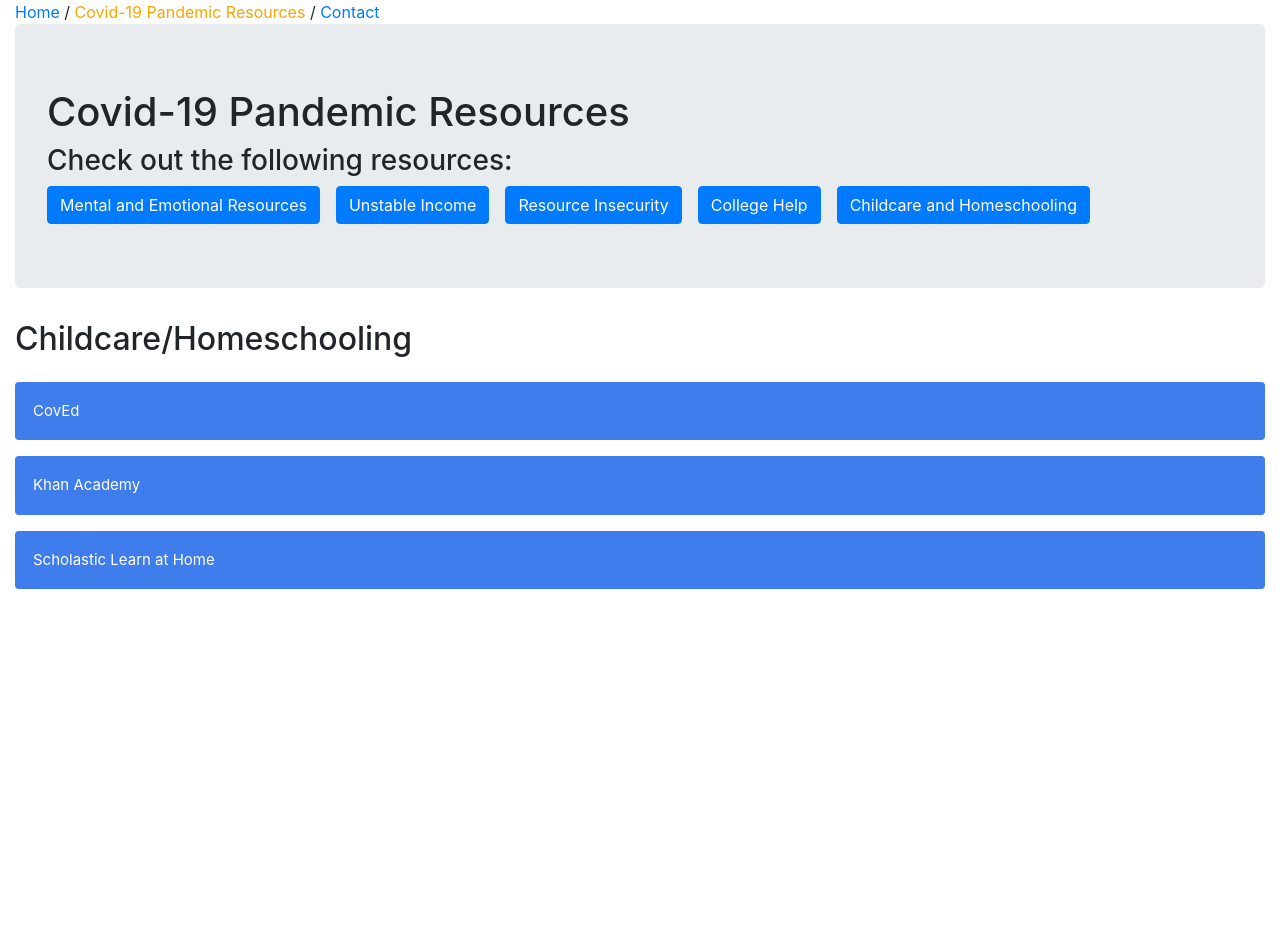
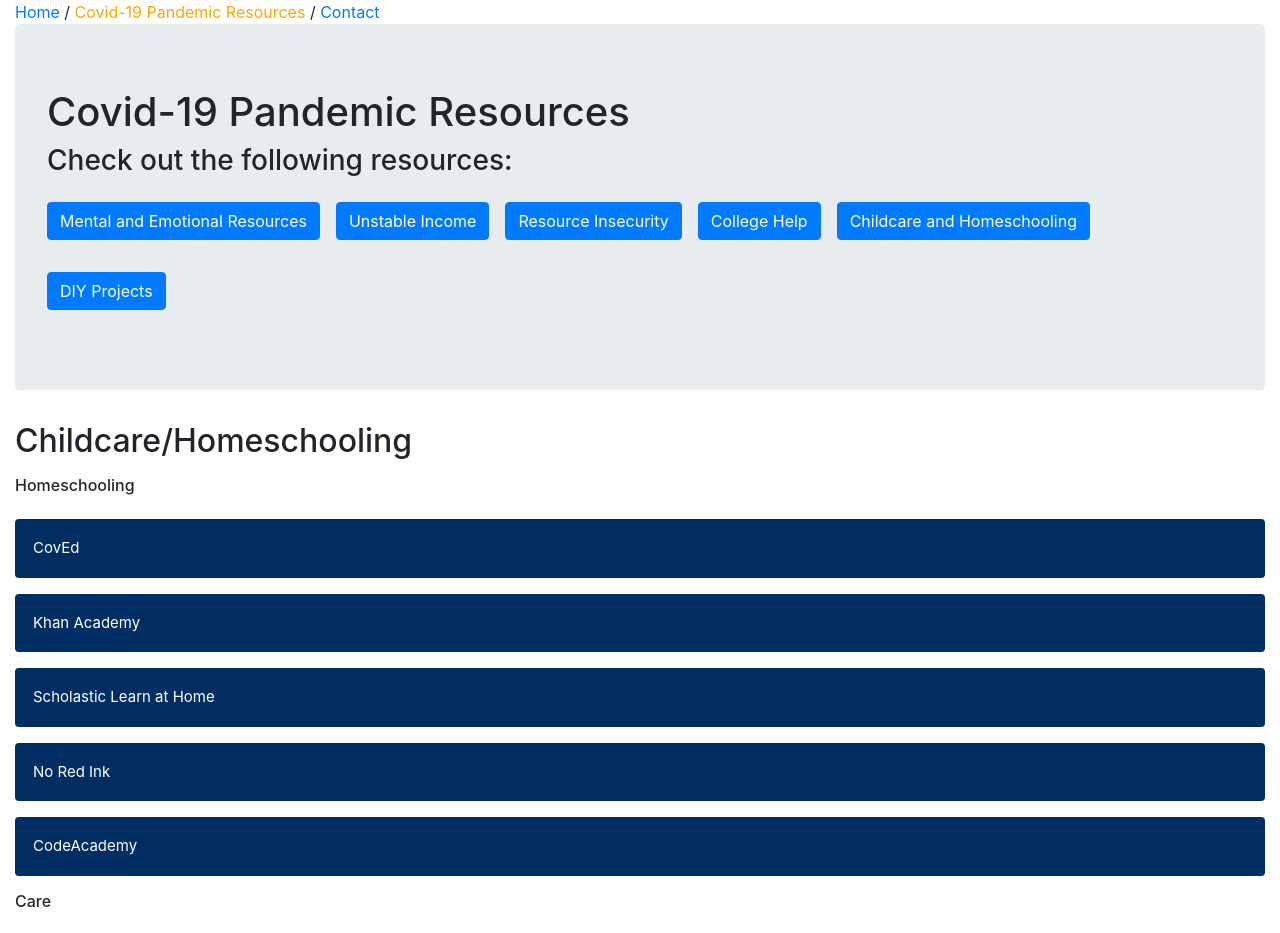
Before and after one commit to MattLiu-mygit/JHU-Help, a React (Create React App) app: page /covid-19/childcare in a window 1280 px wide. Shown: the top 933 px of the page. Before the commit the page ends 800 px from the top, so only its background shows below. Built offline with nearby package versions, Linux system fonts and the light colour scheme.

Commit message:
Childcare and DIY page finished implementation, Report page boilerplate set up.

```diff
--- a/src/components/covid-19/ChildcarePage.js
+++ b/src/components/covid-19/ChildcarePage.js
@@ -4,20 +4,43 @@
 const ChildcarePage = () => {
     return (<>
         <h2>Childcare/Homeschooling</h2>
-        <Collapsible title='CovEd' content={<>
+        <p></p>
+        <h6>Homeschooling</h6>
+        <Collapsible className='outerCollapsible' title='CovEd' content={<>
             <p>One-on-one tutoring</p>
             <p>A free platform started by university students that pairs undergraduate mentors with K-12 students who have been affected by school closures. The goal of this virtual service is to provide a resource for students including tutoring, college preparation, and mentorship.</p>
             <p>Find out more and sign up <a href='https://www.coved.org/resources'>here</a>.</p>
         </>} />
-        <Collapsible title='Khan Academy' content={<>
+        <Collapsible className='outerCollapsible' title='Khan Academy' content={<>
             <p>Pre-recorded classes</p>
             <p>Leader in free, high‐​quality, online learning content for kids to college students, Khan Academy offers no‐​cost YouTube instructional videos in a wide range of content areas, including all levels of mathematics, English language arts, science, history, computer science and programming, and SAT preparation. </p>
             <p><b>Content is aligned with state curriculum standards</b>, and parents can view and track their children’s progress. Khan Academy is widely used in schools across the country and can be a great resource for in‐​home learning.</p>
             <p>Start learning with them <a href='http://www.khanacademy.org/'>here</a></p>
         </>} />
-        <Collapsible title='Scholastic Learn at Home' content={<>
+        <Collapsible className='outerCollapsible' title='Scholastic Learn at Home' content={<>
             <p>Free lessons for kids Pre-K-9</p>
             <p>Start learning with them <a href='https://classroommagazines.scholastic.com/support/learnathome.html'>here</a>.</p>
+        </>} />
+        <Collapsible className='outerCollapsible' title='No Red Ink' content={<>
+            <p>Free, online writing and grammar resource for learners of all ages to practice and refine their writing skills. </p>
+            <p><b>Sign up as a teacher</b> (you can use your home as a school), <b>create a learner profile for your child</b>, and then <b>allow your child to log in to the student account</b> and get practicing.</p>
+            <p>Sign up <a href='https://www.noredink.com/'>here</a>.</p>
+        </>} />
+        <Collapsible className='outerCollapsible' title='CodeAcademy' content={<>
+            <p>Learn in‐​demand skills like coding in different programming languages, web development, design, and data science. </p>
+            <p>Codecademy offers free access to basic lessons, with the option to pay for more advanced courses if your kids get really into it.</p>
+            <p>Sign up <a href='https://www.codecademy.com/'>here</a>.</p>
+        </>} />
+        <p></p>
+        <h6>Care</h6>
+        <Collapsible className='outerCollapsible' title='Baltimore Area Babysitters/Daycare' content={<>
+            <p>Informal network of JHU affiliates and Baltimore locals helping each other out in this time of need.</p>
+            <p>Look under childcare/petcare tab.</p>
+            <p>Learn more <a href='https://docs.google.com/spreadsheets/d/1ReeJZuaIu1WYKZjCPH0pGC44Ot63P6fNjkZR1yuKt64/edit?usp=sharing'>here</a>.</p>
+        </>} />
+        <Collapsible className='outerCollapsible' title='Free Delivered Baby Formula' content={<>
+            <p>Phone: 718-405-9111</p>
+            <p><b>New York only.</b></p>
         </>} />
     </>);
 }
--- a/src/components/covid-19/CovidHome.js
+++ b/src/components/covid-19/CovidHome.js
@@ -8,6 +8,7 @@
 import ResourceInsecurityPage from './ResourceInsecurityPage';
 import CollegeHelpPage from './CollegeHelpPage';
 import ChildcarePage from './ChildcarePage';
+import DIYPage from './DIYPage';
 
 const CovidHome = () => {
 
@@ -15,17 +16,19 @@
         <div className='jumbotron'>
             <h1>Covid-19 Pandemic Resources</h1>
             <h3>Check out the following resources:</h3>
-            <Link to='/covid-19/mental-emotional' className='btn btn-primary'>Mental and Emotional Resources</Link>
-            <span style={{ marginLeft: '1rem' }}><Link to='/covid-19/unstable-income' className='btn btn-primary'>Unstable Income</Link></span>
-            <span style={{ marginLeft: '1rem' }}><Link to='/covid-19/resource-insecurity' className='btn btn-primary'>Resource Insecurity</Link></span>
-            <span style={{ marginLeft: '1rem' }}><Link to='/covid-19/college-help' className='btn btn-primary'>College Help</Link></span>
-            <span style={{ marginLeft: '1rem' }}><Link to='/covid-19/childcare' className='btn btn-primary'>Childcare and Homeschooling</Link></span>
+            <Link style={{ margin: '1rem', marginLeft: '0rem' }} to='/covid-19/mental-emotional' className='btn btn-primary'>Mental and Emotional Resources</Link>
+            <Link style={{ margin: '1rem', marginLeft: '0rem' }} to='/covid-19/unstable-income' className='btn btn-primary'>Unstable Income</Link>
+            <Link style={{ margin: '1rem', marginLeft: '0rem' }} to='/covid-19/resource-insecurity' className='btn btn-primary'>Resource Insecurity</Link>
+            <Link style={{ margin: '1rem', marginLeft: '0rem' }} to='/covid-19/college-help' className='btn btn-primary'>College Help</Link>
+            <Link style={{ margin: '1rem', marginLeft: '0rem' }} to='/covid-19/childcare' className='btn btn-primary'>Childcare and Homeschooling</Link>
+            <Link style={{ margin: '1rem', marginLeft: '0rem' }} to='/covid-19/diy' className='btn btn-primary'>DIY Projects</Link>
         </div>
 
         {
             // For Covid route handling
         }
         <Switch>
+            <Route path='/covid-19/diy' component={DIYPage} />
             <Route path='/covid-19/childcare' component={ChildcarePage} />
             <Route path='/covid-19/college-help' component={CollegeHelpPage} />
             <Route path='/covid-19/resource-insecurity' component={ResourceInsecurityPage} />
--- /dev/null
+++ b/src/components/covid-19/DIYPage.js
@@ -0,0 +1,29 @@
+import React from 'react';
+import Collapsible from '../Collapsible';
+
+const DIYPage = () => {
+    return <>
+        <h2>DIY Projects for PPE, Disinfectants, and More</h2>
+        <Collapsible className='outerCollapsible' title='Reusable Clorox Wipes' content={<>
+            <p><a href='https://chemistrycachet.com/diy-reusable-clorox-wipes/?fbclid=IwAR39DN2gmPdiCMlzE84dZe2Nk_mZrhqDSC81NcIORvlUtdVVfnE9Ba8WG_k'>“Recipe”</a> designed by a chemist</p>
+            <p><b>PLEASE NOTE:</b> homemade cleaners do not contain preservatives or buffers, so it is almost impossible to take in to account environment that you breathe and live in, degradation of the objects cleaned, freshness of the air, etc.  </p>
+            <p><b>The only way to be sure of disinfecting is to use pure isopropyl alcohol.</b><p>What does this mean? It means you must spray a surface with isopropyl alcohol, then follow up with a homemade cleaner.</p></p>
+        </>} />
+        <Collapsible className='outerCollapsible' title='Face Masks' content={<>
+            <p>Here are some nice resources for making face masks.</p>
+            <p>How to pick face mask material found <a href='https://smartairfilters.com/en/blog/best-materials-make-diy-face-mask-virus/?fbclid=IwAR2aSaz5WnRhtvZbPzxE4gms0iJtnw9peUYXUR35pnveMhKKtLdg5W_g0xM'>here</a>.</p>
+            <p>Making a face mask sewing pattern <a href='https://www.craftpassion.com/face-mask-sewing-pattern/'>here</a>.</p>
+            <p>Create Mask out of an <b>unused</b> HVAC Filter <a href='https://www.youtube.com/watch?v=ofw3AGhvP-0'>here</a>.</p>
+        </>} />
+        <Collapsible className='outerCollapsible' title='Electrolyte Drinks' content={
+            <>
+                <p>Basically DIY Gatorade, providing your body those missing electrolytes after a good workout!</p>
+                <p>Electrolytes are also an effective way to keep sick people hydrated. </p>
+                <p><a href='https://www.drkarafitzgerald.com/recipe/super-hydrating-electrolyte-formula/</p>'>Recipe</a> adapted from WHO’s recommendation. </p>
+                <p>Tip: The recipe is basically just salt water. To add flavor, add some <div style={{ color: 'orange', display: 'inline-block' }}>citrus</div>, <div style={{ color: 'purple', display: 'inline-block' }}>berries</div>, or (the most popular) <div style={{ color: 'brown', display: 'inline-block' }}>honey.</div> </p>
+            </>
+        } />
+    </>
+}
+
+export default DIYPage;
```
Also changed, not shown: src/components/covid-19/ReportPage.js (added, +8 -0 lines).
